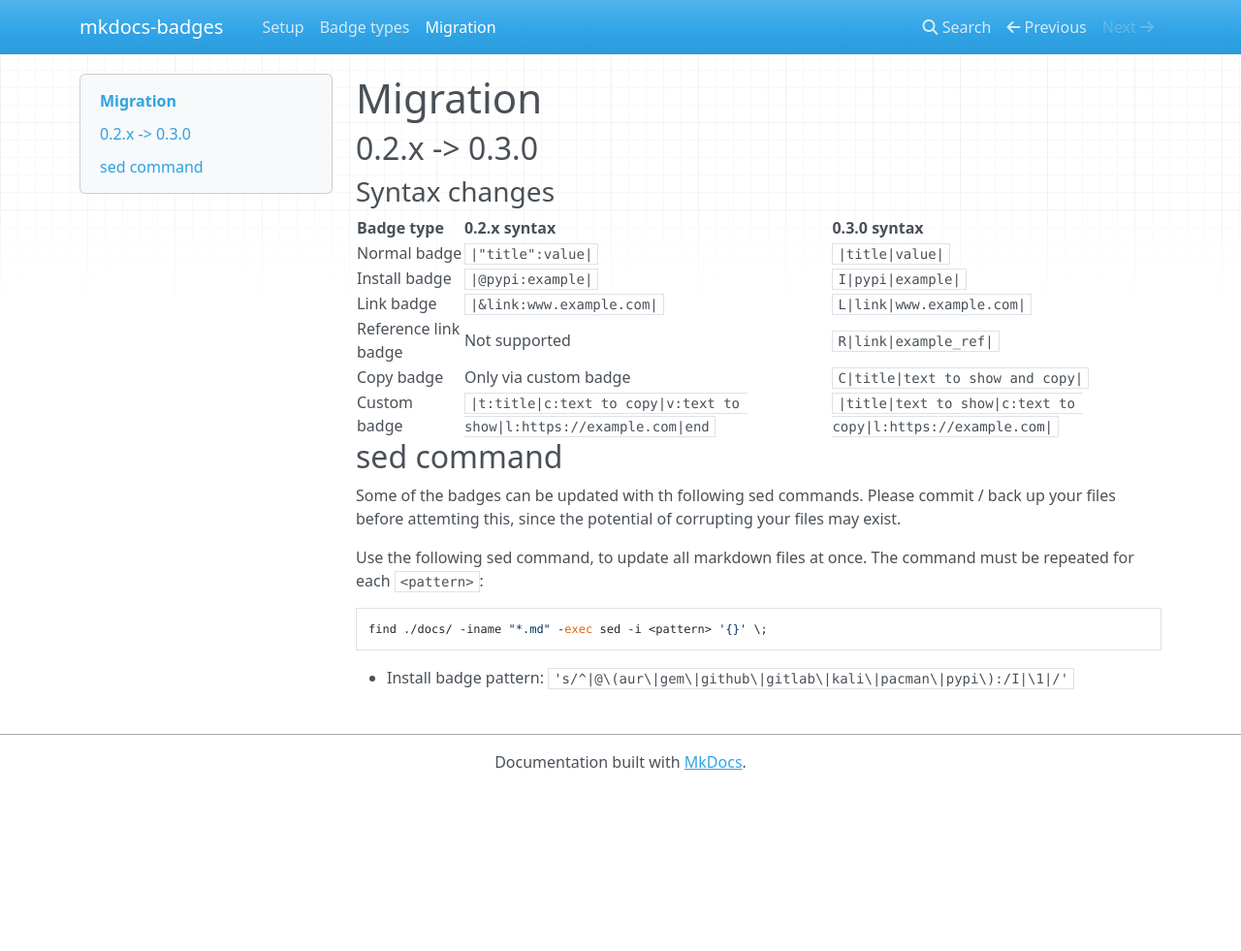
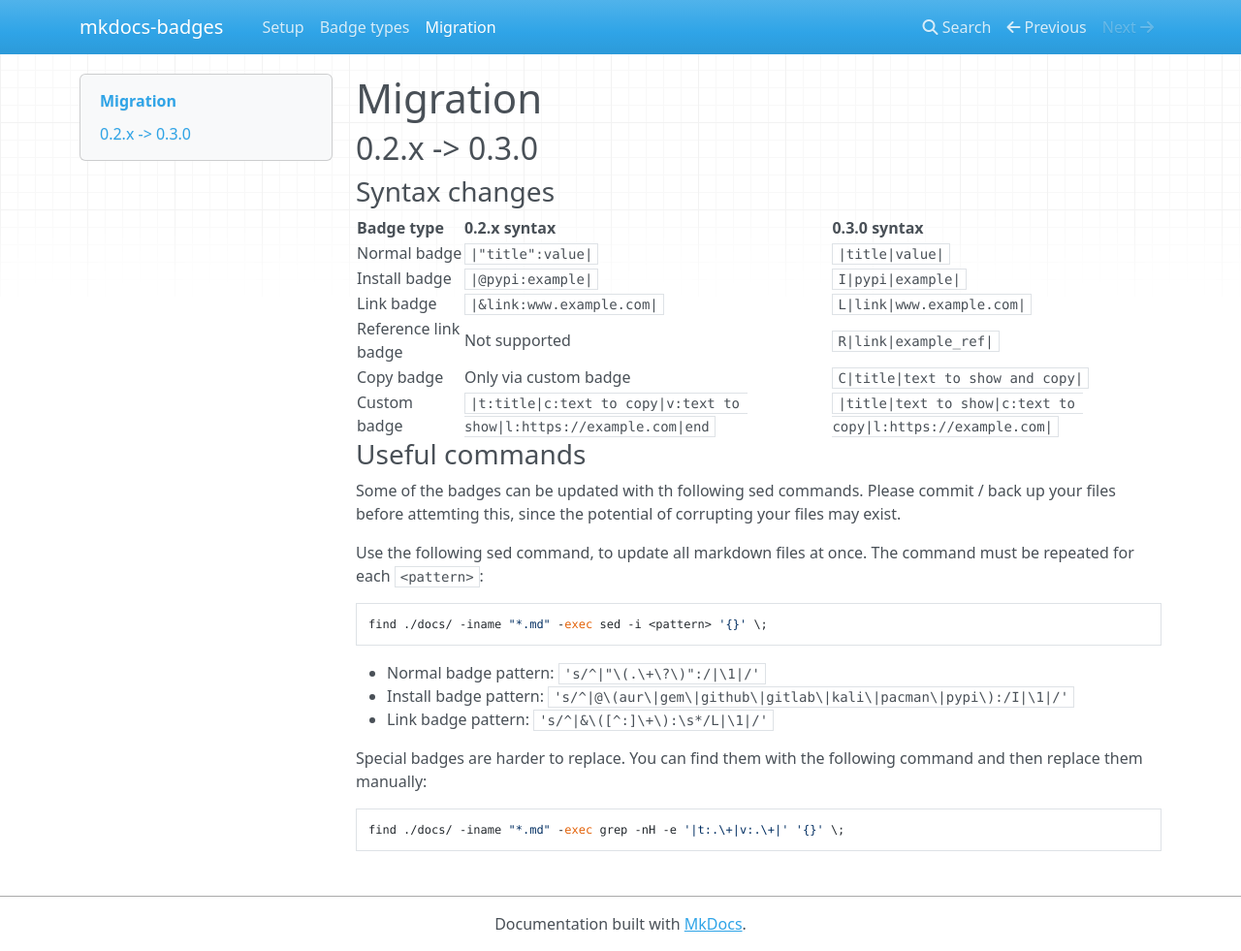
Before and after one commit to six-two/mkdocs-badges, an MkDocs documentation site: the page built from docs/migration.md, in a window 1280 px wide and 981 px high. Shown: the whole window at 97% size. Built offline with MkDocs 1.6.1, drawn with Linux system fonts in a browser that asks for light colours; nearby versions of some CDN libraries.

Commit message:
Updated migration command listings

````diff
--- a/docs/migration.md
+++ b/docs/migration.md
@@ -13,7 +13,7 @@
 Copy badge | Only via custom badge | `C|title|text to show and copy|`
 Custom badge | `|t:title|c:text to copy|v:text to show|l:https://example.com|end` | `|title|text to show|c:text to copy|l:https://example.com|`
 
-## sed command
+### Useful commands
 
 Some of the badges can be updated with th following sed commands.
 Please commit / back up your files before attemting this, since the potential of corrupting your files may exist.
@@ -24,4 +24,13 @@
 find ./docs/ -iname "*.md" -exec sed -i <pattern> '{}' \;
 ```
 
+- Normal badge pattern: `'s/^|"\(.\+\?\)":/|\1|/'`
 - Install badge pattern: `'s/^|@\(aur\|gem\|github\|gitlab\|kali\|pacman\|pypi\):/I|\1|/'`
+- Link badge pattern: `'s/^|&\([^:]\+\):\s*/L|\1|/'`
+
+Special badges are harder to replace.
+You can find them with the following command and then replace them manually:
+
+```bash
+find ./docs/ -iname "*.md" -exec grep -nH -e '|t:.\+|v:.\+|' '{}' \;
+```
````
